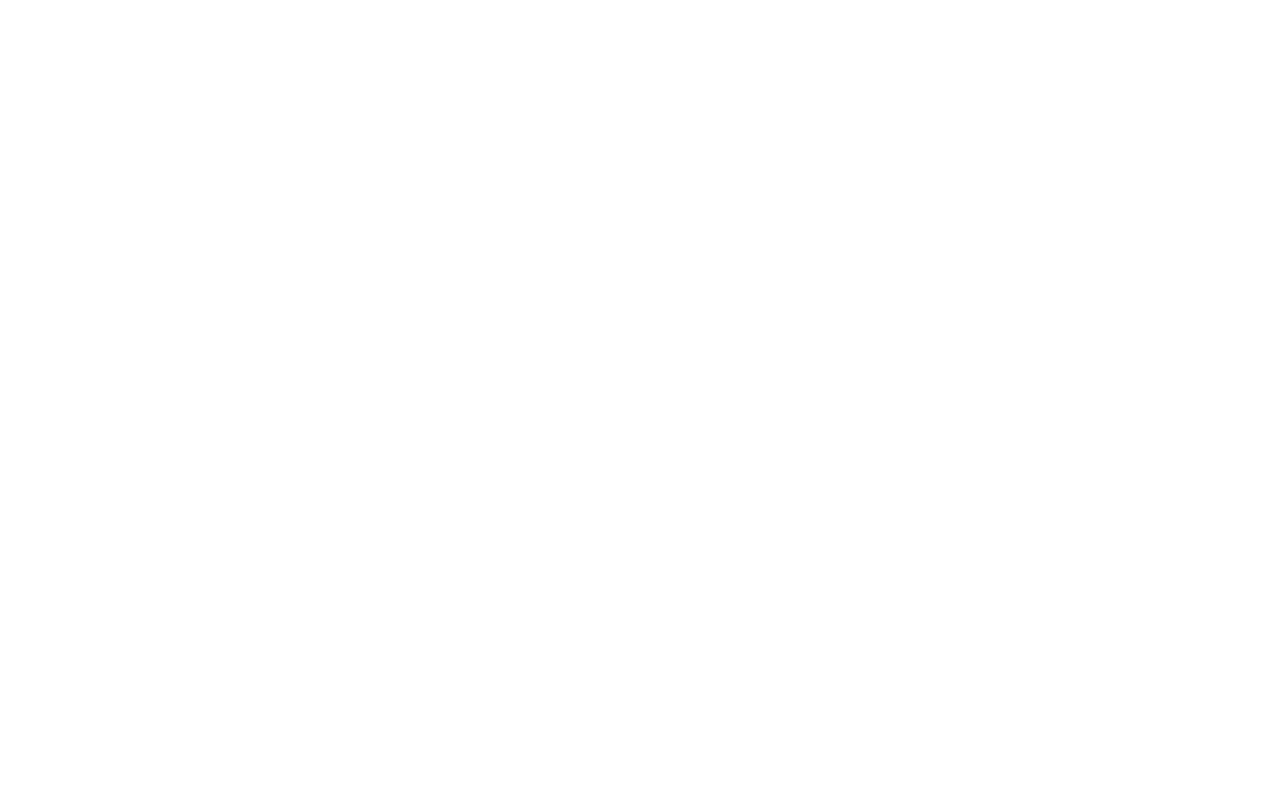
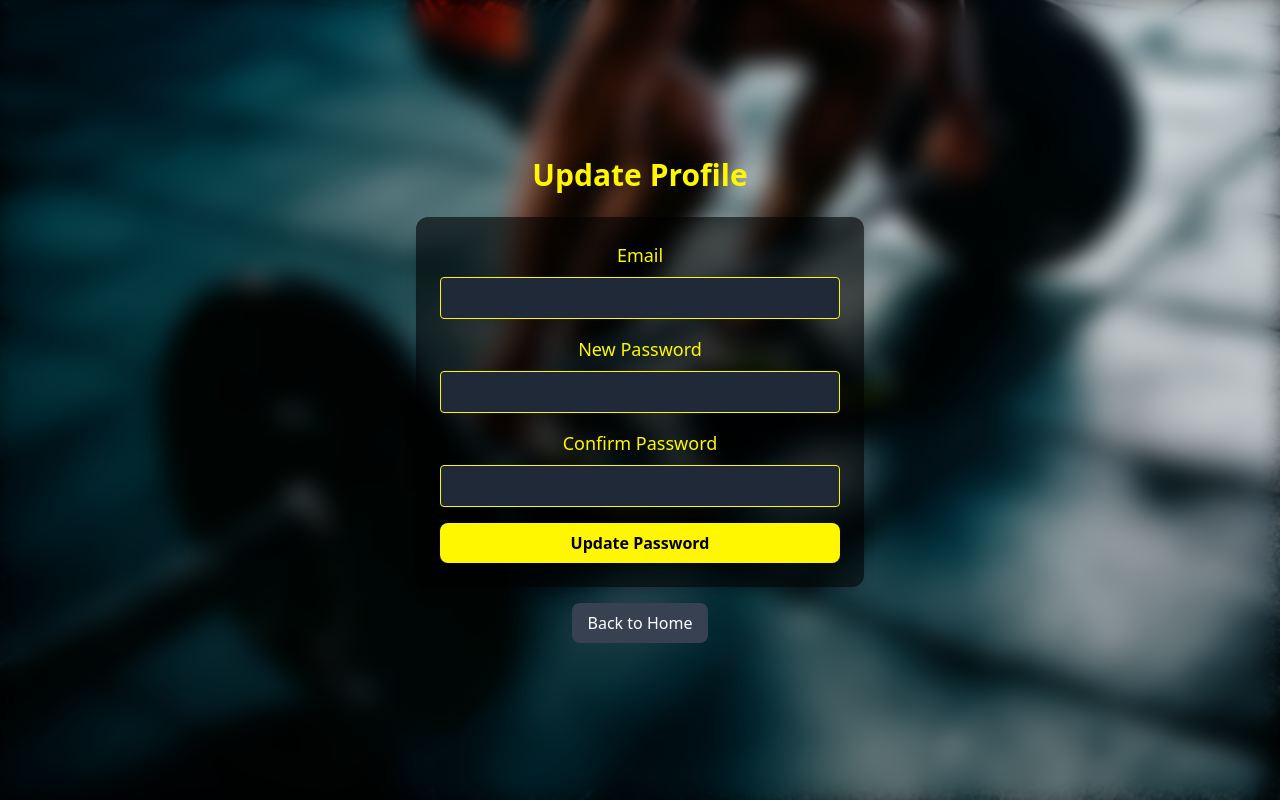
Before and after one commit to Sachmansahni/fitnessTracker, a React (Vite) app in the folder FrontEnd/: page /settings in a window 1280 px wide. Before the commit this address had no page. Built offline with nearby package versions, Linux system fonts and the light colour scheme.

Commit message:
added user profile and settings option

```diff
--- a/FrontEnd/src/components/PlankTracker/index.jsx
+++ b/FrontEnd/src/components/PlankTracker/index.jsx
@@ -110,7 +110,7 @@ function PlankTracker() {
         <h2 className="text-[#FFD700] text-3xl lg:text-5xl font-bold uppercase mt-4">Status</h2>
         <p>
           <span className="text-xl lg:text-2xl text-[#FFD700] font-semibold">Plank Status: </span>
-          <span className={`${plank ? "text-[#FFD700]" : "text-white"} text-2xl lg:text-5xl font-semibold`}>
+          <span className={`${plank ? "text-[#FFD700]" : "text-white"} text-2xl lg:text-3xl font-semibold`}>
             {plank ? "Correct ✅" : "Incorrect ❌"}
           </span>
         </p>
@@ -132,12 +132,12 @@ function PlankTracker() {
               className="transition-all duration-300"
             />
           </svg>
-          <span className="absolute text-white text-2xl lg:text-4xl font-bold">{angle}°</span>
+          <span className="absolute text-white text-2xl lg:text-3xl font-bold">{angle}°</span>
         </span>
 
         <p>
           <span className="text-xl lg:text-2xl text-[#FFD700] font-semibold">Time Held: </span>
-          <span className="text-2xl lg:text-5xl text-[#FFFFFF] font-semibold"> {time_held} sec</span>
+          <span className="text-2xl lg:text-3xl text-[#FFFFFF] font-semibold"> {time_held} sec</span>
         </p>
         <p>
           <span className="text-xl lg:text-2xl text-[#FFD700] font-semibold">Message: </span>
--- a/FrontEnd/src/components/PushUpTracker/index.jsx
+++ b/FrontEnd/src/components/PushUpTracker/index.jsx
@@ -101,11 +101,11 @@ function PushupTracker() {
         <div>
           <p>
             <span className="text-xl lg:text-[25px] text-[#FFD700] font-semibold">Push-up Count: </span>
-            <span className="text-3xl lg:text-[50px] text-[#FFFFFF] font-semibold">{feedback?.pushup_reps}</span>
+            <span className="text-3xl lg:text-[30px] text-[#FFFFFF] font-semibold">{feedback?.pushup_reps}</span>
           </p>
           <p>
             <span className="text-xl lg:text-[25px] text-[#FFD700] font-semibold">Message: </span>
-            <span className="text-2xl lg:text-[50px] text-[#FFFFFF] font-semibold">{feedback?.pushup_message}</span>
+            <span className="text-2xl lg:text-[30px] text-[#FFFFFF] font-semibold">{feedback?.pushup_message}</span>
           </p>
         </div>
       </div>
--- /dev/null
+++ b/FrontEnd/src/components/Settings/index.jsx
@@ -0,0 +1,117 @@
+import { useState, useEffect } from "react";
+import { useNavigate } from "react-router-dom";
+
+function Settings() {
+  const [email, setEmail] = useState("");
+  const [newPassword, setNewPassword] = useState("");
+  const [confirmPassword, setConfirmPassword] = useState("");
+  const navigate = useNavigate();
+
+  useEffect(() => {
+    // Fetch user email from local storage
+    const storedUser = JSON.parse(localStorage.getItem("user")) || {};
+    setEmail(storedUser.email || "");
+  }, []);
+
+  const handleUpdateProfile = async () => {
+    if (newPassword !== confirmPassword) {
+      alert("Passwords do not match!");
+      return;
+    }
+
+    try {
+      const response = await fetch(`${import.meta.env.VITE_API_URL}/update-pass`, {
+        method: "POST",
+        headers: {
+          "Content-Type": "application/json",
+          Authorization: `Bearer ${localStorage.getItem("token")}`,
+        },
+        body: JSON.stringify({ email, newPassword }),
+      });
+
+      const result = await response.json();
+
+      if (!response.ok) {
+        throw new Error(result.detail || "Failed to update password");
+      }
+
+      // Update local storage (optional)
+      const storedUser = JSON.parse(localStorage.getItem("user")) || {};
+      localStorage.setItem(
+        "user",
+        JSON.stringify({ ...storedUser, password: newPassword })
+      );
+
+      alert("Password updated successfully!");
+    } catch (error) {
+      console.error("Error updating password:", error.message);
+      alert(error.message);
+    }
+  };
+
+  return (
+    <div
+      className="min-h-screen flex flex-col items-center justify-center bg-cover bg-center relative"
+      style={{ backgroundImage: "url('Home.png')" }}
+    >
+      {/* Dark Overlay */}
+      <div className="absolute inset-0 bg-black opacity-50"></div>
+      <div
+        className="absolute inset-0 bg-cover bg-center filter blur-md"
+        style={{ backgroundImage: "url('Home.png')" }}
+      ></div>
+
+      {/* Main Content */}
+      <div className="relative z-10 text-white text-center w-full max-w-md">
+        <h2 className="text-3xl font-bold mb-6 text-[#FFF700]">Update Profile</h2>
+
+        <div className="bg-black bg-opacity-60 p-6 rounded-xl shadow-lg w-full">
+          {/* Email Field */}
+          <label className="block text-lg mb-2 text-[#FFF700]">Email</label>
+          <input
+            type="email"
+            value={email}
+            disabled
+            className="w-full p-2 mb-4 bg-gray-800 text-gray-400 rounded border border-[#FFF700]"
+          />
+
+          {/* New Password Field */}
+          <label className="block text-lg mb-2 text-[#FFF700]">New Password</label>
+          <input
+            type="password"
+            value={newPassword}
+            onChange={(e) => setNewPassword(e.target.value)}
+            className="w-full p-2 mb-4 bg-gray-800 text-white rounded border border-[#FFF700]"
+          />
+
+          {/* Confirm Password Field */}
+          <label className="block text-lg mb-2 text-[#FFF700]">Confirm Password</label>
+          <input
+            type="password"
+            value={confirmPassword}
+            onChange={(e) => setConfirmPassword(e.target.value)}
+            className="w-full p-2 mb-4 bg-gray-800 text-white rounded border border-[#FFF700]"
+          />
+
+          {/* Update Password Button */}
+          <button
+            onClick={handleUpdateProfile}
+            className="w-full bg-[#FFF700] text-black font-bold py-2 rounded-lg hover:bg-yellow-400 transition"
+          >
+            Update Password
+          </button>
+        </div>
+
+        {/* Back to Home Button */}
+        <button
+          onClick={() => navigate("/")}
+          className="mt-4 bg-gray-700 text-white px-4 py-2 rounded-lg hover:bg-gray-600 transition"
+        >
+          Back to Home
+        </button>
+      </div>
+    </div>
+  );
+}
+
+export default Settings;
--- a/FrontEnd/src/components/SquatsTracker/index.jsx
+++ b/FrontEnd/src/components/SquatsTracker/index.jsx
@@ -93,28 +93,28 @@ function SquatTracker() {
                 <h2 className="text-[#FFD700] text-3xl lg:text-[50px] font-bold uppercase mt-4">Status</h2>
                 <p>
                     <span className="text-xl lg:text-[25px] text-[#FFD700] font-semibold">Squat Count: </span>
-                    <span className="text-3xl lg:text-[50px] text-[#FFFFFF] font-semibold">
+                    <span className="text-2xl lg:text-[30px] text-[#FFFFFF] font-semibold">
                         {feedback?.squat_reps}
                     </span>
                 </p>
 
                 <p>
                     <span className="text-xl lg:text-[25px] text-[#FFD700] font-semibold">Depth Accuracy: </span>
-                    <span className={`text-2xl lg:text-[50px] font-semibold ${feedback?.correct_squat ? "text-[#28a745]" : "text-[#dc3545]"}`}>
+                    <span className={`text-2xl lg:text-[30px] font-semibold ${feedback?.correct_squat ? "text-[#28a745]" : "text-[#dc3545]"}`}>
                         {feedback?.correct_squat ? "Good ✅" : "Too Shallow ❌"}
                     </span>
                 </p>
 
                 <p>
                     <span className="text-xl lg:text-[25px] text-[#FFD700] font-semibold">Posture Feedback: </span>
-                    <span className={`text-2xl lg:text-[50px] font-semibold ${feedback?.posture === "Good posture" ? "text-[#28a745]" : "text-[#dc3545]"}`}>
+                    <span className={`text-2xl lg:text-[30px] font-semibold ${feedback?.posture === "Good posture" ? "text-[#28a745]" : "text-[#dc3545]"}`}>
                         {feedback?.posture}
                     </span>
                 </p>
 
                 <p>
                     <span className="text-xl lg:text-[25px] text-[#FFD700] font-semibold">Message: </span>
-                    <span className="text-2xl lg:text-[50px] text-[#FFFFFF] font-semibold">{feedback?.squat_message}</span>
+                    <span className="text-2xl lg:text-[30px] text-[#FFFFFF] font-semibold">{feedback?.squat_message}</span>
                 </p>
             </div>
         </div>
--- a/FrontEnd/src/routes/index.jsx
+++ b/FrontEnd/src/routes/index.jsx
@@ -6,6 +6,8 @@ import ForgotPassword from "../components/ForgotPassword";
 import PushupTracker from "../components/PushUpTracker";
 import SquatTracker from "../components/SquatsTracker";
 import LeaderBoard from "../components/LeaderBoard";
+import MyProfile from "../components/MyProfile";
+import Settings from "../components/Settings";
 
 const routes = [
   { path: "/", element: <Home /> },
@@ -14,6 +16,8 @@ const routes = [
   { path: "/pushuptracker", element: <PushupTracker /> },
   { path: "/squattracker", element: <SquatTracker /> },
   { path: "/workouttracker", element: <WorkoutTracker /> },
+  { path: "/profile", element: <MyProfile /> },
+  { path: "/settings", element:<Settings />},
   { path: "/auth", element: <AuthPopup /> },
   { path: "/forgotpassword", element: <ForgotPassword /> },
 ];
```
Also changed, not shown: FrontEnd/src/components/MyProfile/index.jsx (added, +113 -0 lines).
